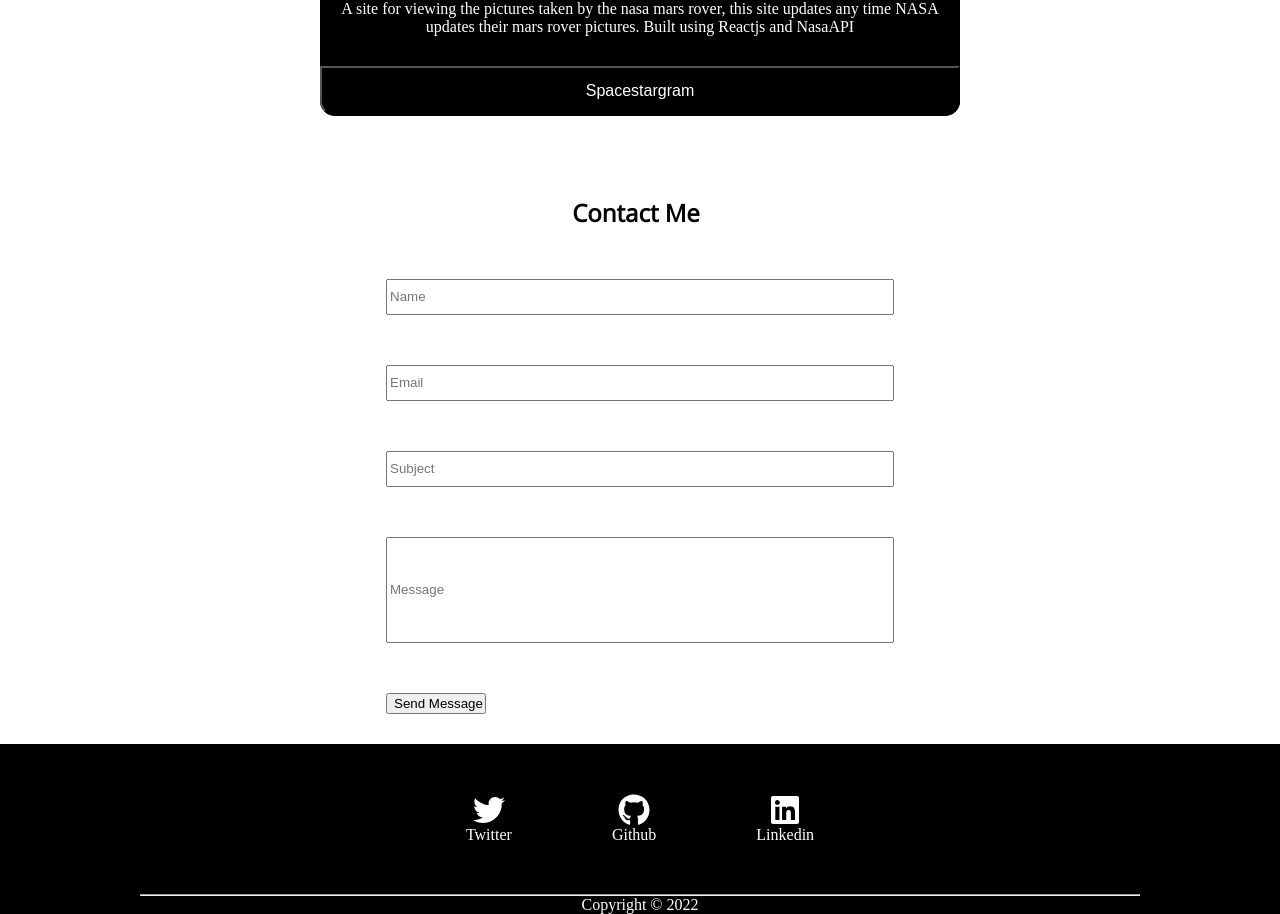
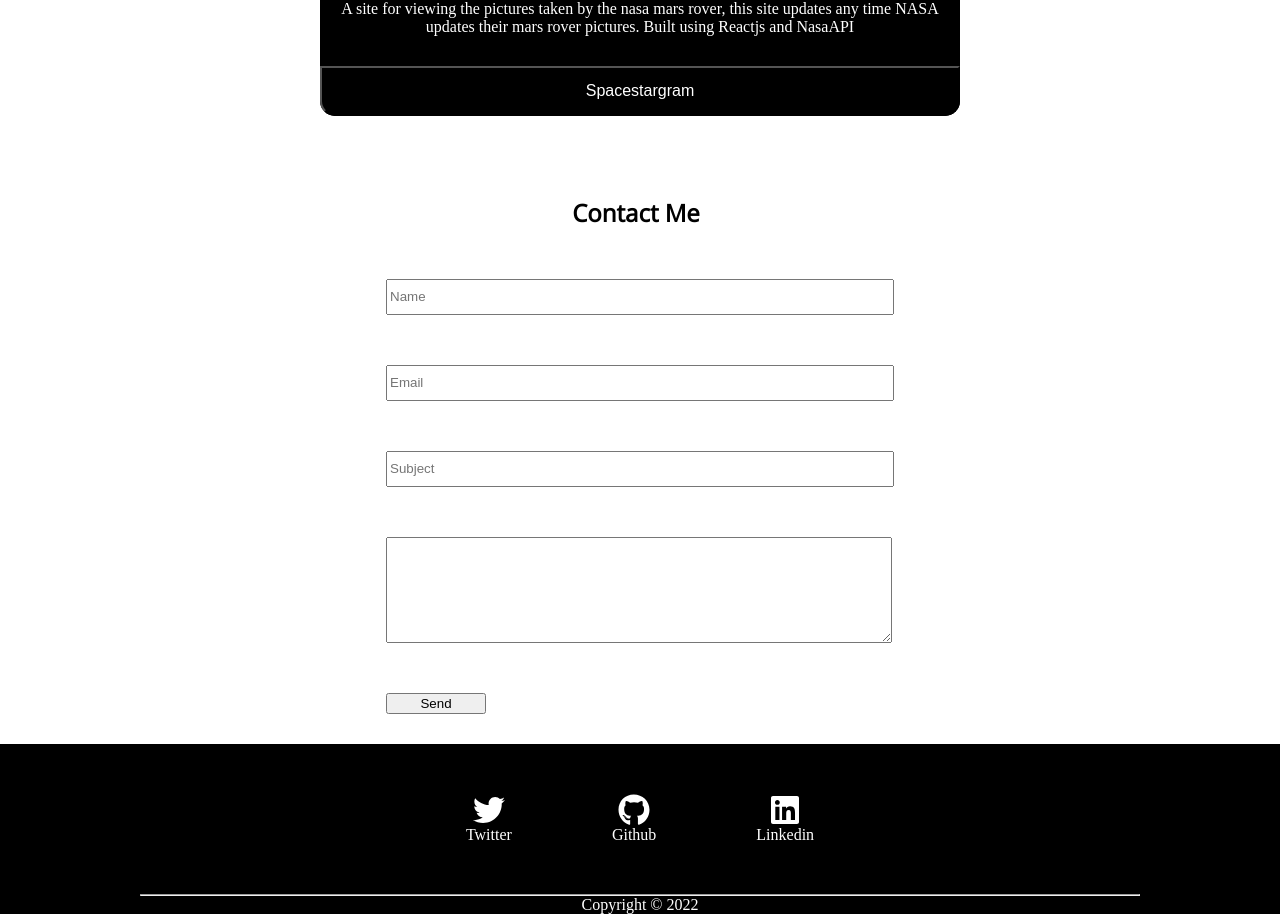
Before and after one commit to adeoye99/myportfolio, a React (Create React App) app: page / in a window 1280 px wide. Shown: the part 4350-5264 px from the top of the page. Built offline with nearby package versions, Linux system fonts and the light colour scheme; no server answers.

Commit message:
contact me now working

```diff
--- a/public/index.html
+++ b/public/index.html
@@ -22,13 +22,7 @@
 
     <title>myportfolio</title>
     <script type="text/javascript" src="https://cdn.jsdelivr.net/npm/@emailjs/browser@3/dist/email.min.js"></script>
-    <script type="text/javascript">
-      const API_ID = process.env.REACT_APP_CLIENT_ID;
-        (function() {
 
-            emailjs.init(`${API_ID}`);
-        })();
-    </script>
   </head>
   <body>
     <script href = "./src/index.js"></script>
--- a/src/Pages/About.jsx
+++ b/src/Pages/About.jsx
@@ -1,5 +1,4 @@
 import React from 'react';
-import Navbar from "../Navbarcomponents/Index";
 import styled from "styled-components"
 
 const Aboutcontainer = styled.div`
--- a/src/Pages/Contact.jsx
+++ b/src/Pages/Contact.jsx
@@ -1,9 +1,9 @@
-import React from 'react'
+import React,{ useRef } from 'react'
 import styled from "styled-components"
 import emailjs from '@emailjs/browser';
 import{ init } from '@emailjs/browser';
-const API_ID = process.env.REACT_APP_CLIENT_ID;
-init(`${API_ID}`);
+const REACT_APP_API_ID = process.env.REACT_APP_CLIENT_ID;
+init(`${REACT_APP_API_ID}`);
 
 
 const Contacttitle = styled.h2`
@@ -48,7 +48,7 @@ const Contactinput = styled.input`
   margin-right:auto;
 }
 `
-const Contactinputmessage = styled.input`
+const Contactinputmessage = styled.textarea`
  width:500px;
  height:100px;
  margin-top:50px;
@@ -69,12 +69,15 @@ const Contactbutton = styled.input`
 }
 
 `
-const SERVICE_ID = process.env.REACT_APP_SERVICE_ID;
+const REACT_APP_SERVICE_ID = process.env.REACT_APP_SERVICE_ID;
+const REACT_APP_TEMPLATE_ID = process.env.REACT_APP_TEMPLATE_ID;
 function Contact() {
+    const form = useRef();
+
   function sendEmail(e){
     e.preventDefault();
 
-    emailjs.sendForm(`${SERVICE_ID}` , 'template_rgjtao7', e.target,`${API_ID}`)
+    emailjs.sendForm(`${REACT_APP_SERVICE_ID}`,`${REACT_APP_TEMPLATE_ID}`, form.current,`${REACT_APP_API_ID}`)
       .then((result) => {
           console.log(result.text);
       }, (error) => {
@@ -84,13 +87,13 @@ function Contact() {
   }
   return (
     <Contactcontainer id = "contact">
-        <Contactform onSubmit={sendEmail}>
+        <Contactform ref ={form} onSubmit={sendEmail}>
           <Contacttitle>Contact Me</Contacttitle>
-          <Contactinput type = "text" placeholder="Name" name = "name" />
-          <Contactinput type = "email" placeholder="Email" name = "email"/>
+          <Contactinput type = "text" placeholder="Name" name = "user_name" />
+          <Contactinput type = "email" placeholder="Email" name = "user_email"/>
           <Contactinput type = "text" placeholder="Subject" name = "subject"/>
-          <Contactinputmessage type = "text" placeholder = "Message" name = "message" />
-          <Contactbutton type ="submit" value ="Send Message"></Contactbutton>
+          <Contactinputmessage  name = "message" />
+          <Contactbutton type ="submit" value ="Send"></Contactbutton>
         </Contactform>
     </Contactcontainer>
   )
--- a/src/Pages/Projects.jsx
+++ b/src/Pages/Projects.jsx
@@ -29,7 +29,7 @@ function Projects(props) {
     );
   }
   return (
-        <ProjectContainer id ={props.id}>
+        <ProjectContainer id = "projects">
           <Projecttitle>MY PROJECTS</Projecttitle>
           {Projectdatas.map(CreateProject)}
         </ProjectContainer>
```
